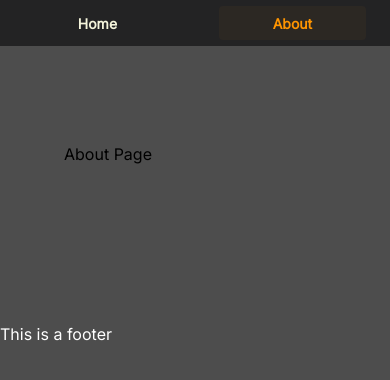
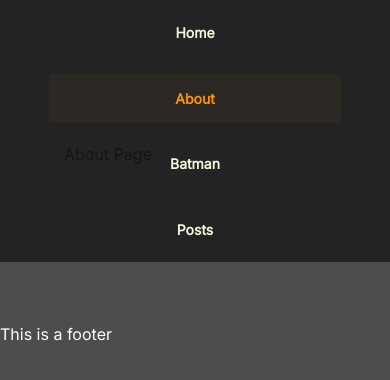
Before and after one commit to ataricoder/www, a Next.js app: page /about in a window 390 px wide. Shown: the top 380 px of the page. Built offline with nearby package versions, Linux system fonts and the light colour scheme.

Commit message:
added grid column for responsive

```diff
--- a/components/header/header.js
+++ b/components/header/header.js
@@ -9,6 +9,15 @@ const Header = () => {
 	const about = router.pathname == "/about" ? styles.active : "";
 	const bat = router.pathname == "/batman" ? styles.active : "";
 	const posts = router.pathname == "/post-list" ? styles.active : "";
+
+	function myFunction() {
+		var x = document.getElementById("mobileGroup");
+		if (x.className === "mobileGroup") {
+			x.className += " responsive";
+		} else {
+			x.className = "mobileGroup";
+		}
+	}
 
 	return (
 		<nav className={styles.navbar}>
@@ -34,19 +43,6 @@ const Header = () => {
 					</a>
 				</Link>
 			</div>
-
-			<div className={styles.mobileGroup}>
-				<Link href="/">
-					<a className={styles.link + " " + home} title="Home Page">
-						Home
-					</a>
-				</Link>
-				<Link href="/about">
-					<a className={styles.link + " " + about} title="About Page">
-						About
-					</a>
-				</Link>
-			</div>
 		</nav>
 	);
 };
--- a/components/header/header.module.css
+++ b/components/header/header.module.css
@@ -11,16 +11,6 @@
 	margin: 0 auto;
 	display: grid;
 	grid-template-columns: repeat(4, auto);
-	align-items: center;
-	justify-items: center;
-	height: 46px;
-}
-
-.mobileGroup {
-	max-width: 800px;
-	margin: 0 auto;
-	display: grid;
-	grid-template-columns: repeat(2, auto);
 	align-items: center;
 	justify-items: center;
 	height: 46px;
@@ -60,6 +50,10 @@
 	border-radius: 4px;
 }
 
+.Burger {
+	display: none;
+}
+
 @media (min-width: 640px) {
 	.mobileGroup {
 		display: none;
@@ -68,6 +62,12 @@
 
 @media (max-width: 640px) {
 	.group {
-		display: none;
+		grid-template-rows: repeat(4, auto);
+		grid-template-columns: none;
+		grid-row-gap: 0px;
+		height: 262px;
+	}
+	.Burger {
+		display: block;
 	}
 }
```
